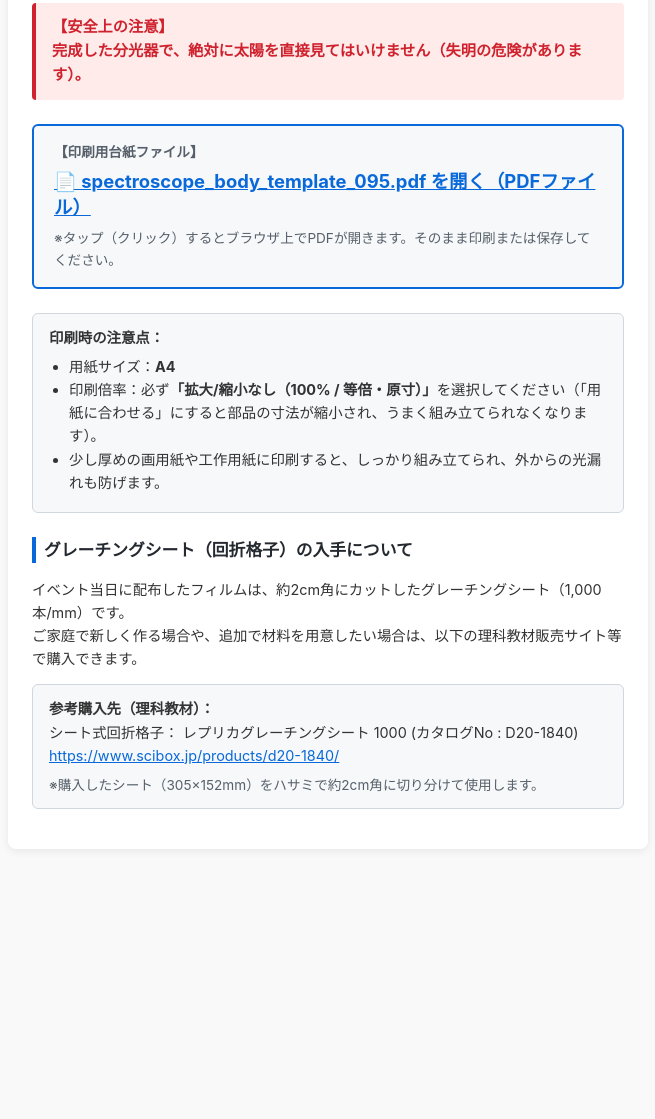
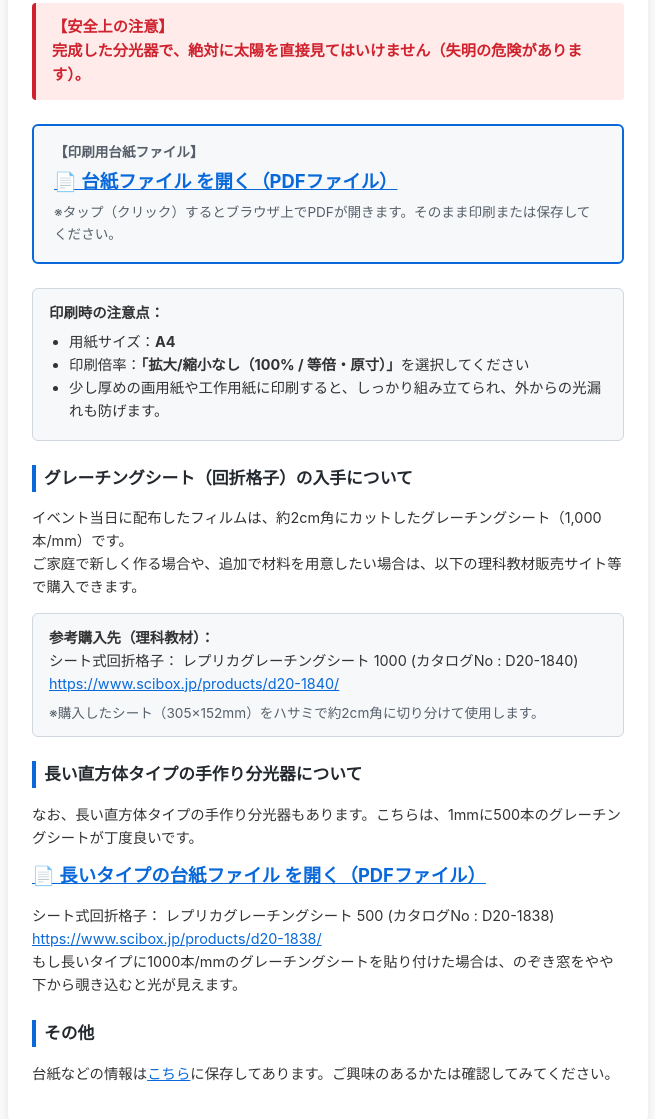
Before and after one commit to aitcmdt/diy-spectro-sheet2026, a plain HTML site: page index.html in a window 1280 px wide. Shown: the part 175-1294 px from the top of the page, without its empty margins (312-967 px from the left). Before the commit the page ends 1048 px from the top, so only its background shows below. Drawn offline with Linux system fonts and the light colour scheme.

Commit message:
update for 1um grating

```diff
--- a/index.html
+++ b/index.html
@@ -107,8 +107,8 @@
     <!-- テキスト主体のファイル配布枠 -->
     <div class="file-download-box">
       <div class="file-download-label">【印刷用台紙ファイル】</div>
-      <a href="spectroscope_body_template_095.pdf" class="file-link" target="_blank" rel="noopener">
-        📄 spectroscope_body_template_095.pdf を開く（PDFファイル）
+      <a href="spectroscope_1000pmm_body_template_095.pdf" class="file-link" target="_blank" rel="noopener">
+        📄 台紙ファイル を開く（PDFファイル）
       </a>
       <div class="file-meta">
         ※タップ（クリック）するとブラウザ上でPDFが開きます。そのまま印刷または保存してください。
@@ -119,7 +119,7 @@
       <strong>印刷時の注意点：</strong>
       <ul>
         <li>用紙サイズ：<strong>A4</strong></li>
-        <li>印刷倍率：必ず<strong>「拡大/縮小なし（100% / 等倍・原寸）」</strong>を選択してください（「用紙に合わせる」にすると部品の寸法が縮小され、うまく組み立てられなくなります）。</li>
+        <li>印刷倍率：<strong>「拡大/縮小なし（100% / 等倍・原寸）」</strong>を選択してください</li>
         <li>少し厚めの画用紙や工作用紙に印刷すると、しっかり組み立てられ、外からの光漏れも防げます。</li>
       </ul>
     </div>
@@ -139,6 +139,30 @@
         ※購入したシート（305×152mm）をハサミで約2cm角に切り分けて使用します。
       </p>
     </div>
+
+    <h2>長い直方体タイプの手作り分光器について</h2>
+    <p style="font-size: 0.9rem;">
+      なお、長い直方体タイプの手作り分光器もあります。こちらは、1mmに500本のグレーチングシートが丁度良いです。
+    </p>
+
+      <a href="spectroscope_body_template_095.pdf" class="file-link" target="_blank" rel="noopener">
+        📄 長いタイプの台紙ファイル を開く（PDFファイル）
+      </a><BR>
+
+    <p style="font-size: 0.9rem;">
+      シート式回折格子： レプリカグレーチングシート 500 (カタログNo : D20-1838) <BR>
+      <a href="https://www.scibox.jp/products/d20-1838/" class="external-link" target="_blank" rel="noopener">
+        https://www.scibox.jp/products/d20-1838/
+      </a><BR>
+      もし長いタイプに1000本/mmのグレーチングシートを貼り付けた場合は、のぞき窓をやや下から覗き込むと光が見えます。
+    </p>
+
+    <h2>その他</h2>
+    <p style="font-size: 0.9rem;">
+     台紙などの情報は<a href="https://github.com/aitcmdt/diy-spectro-sheet2026"  class="external-link" target="_blank" rel="noopener">こちら</a>に保存してあります。ご興味のあるかたは確認してみてください。
+    </p>
+
+
   </div>
 </body>
 </html>
```
